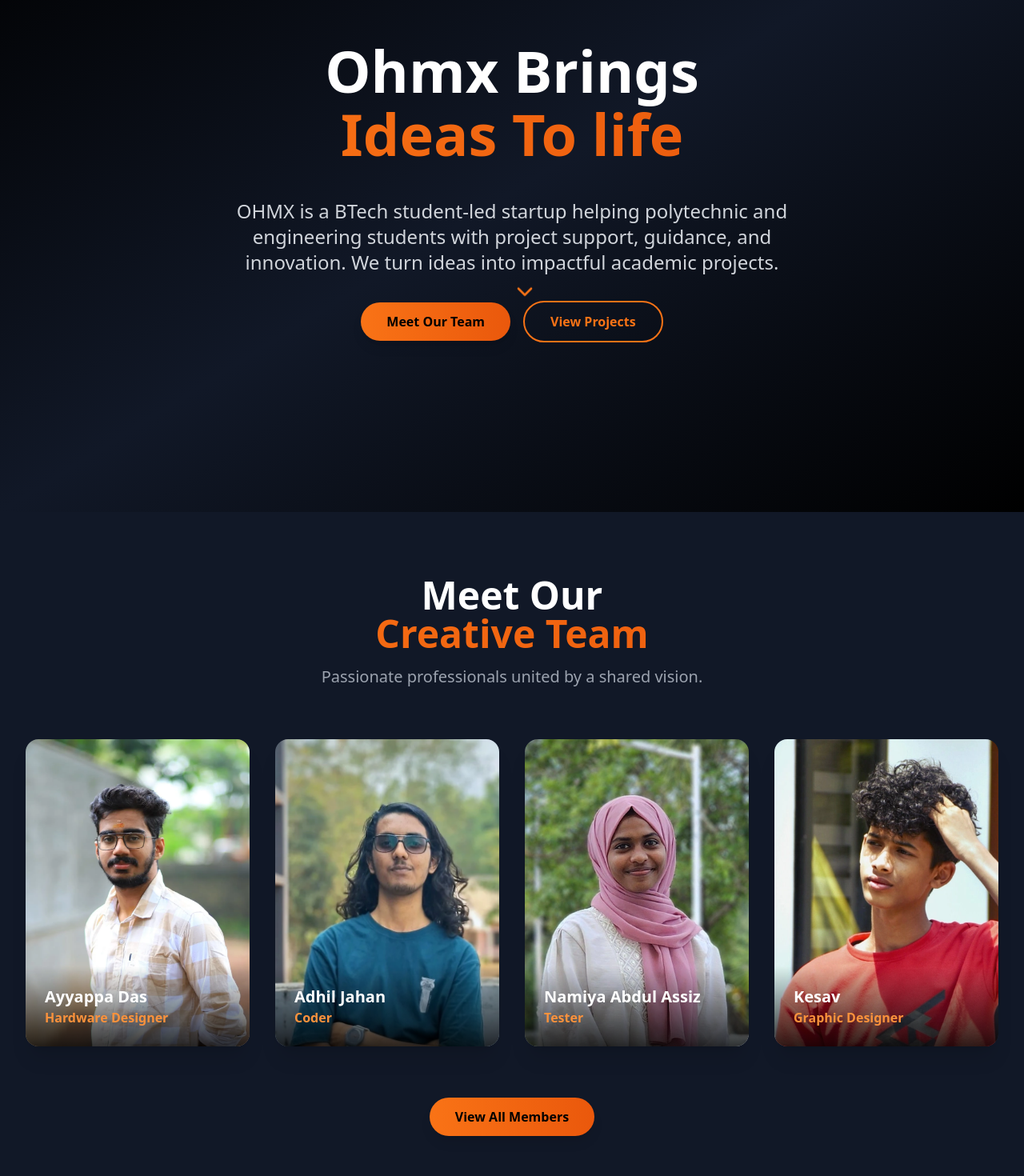
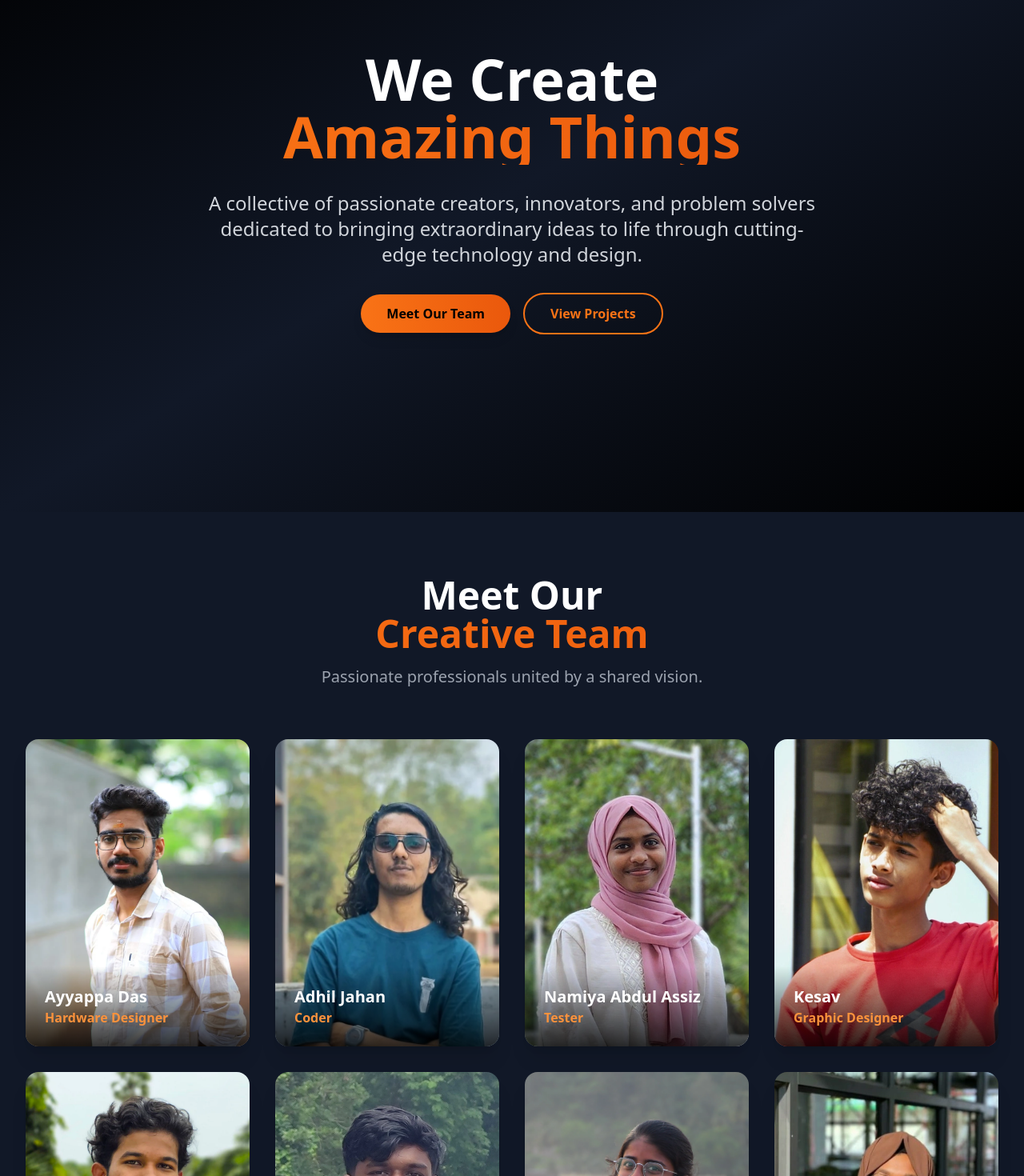
Before and after one commit to HiranNath/OHMX, a React (Vite) app: page / in a window 1280 px wide. Shown: the part 160-1630 px from the top of the page at 80% size. Built offline with nearby package versions, Linux system fonts and the light colour scheme.

Commit message:
Refactor App component: remove unused AllTeamPage and update Hero and Team components for improved functionality and clarity

```diff
--- a/src/App.tsx
+++ b/src/App.tsx
@@ -3,10 +3,9 @@
 import Header from './components/Header';
 import Footer from './components/Footer';
 import ProjectDetails from './components/ProjectDetails';
-import AllProjectsPage from './components/AllProjectsPage';
-import AllTeamPage from './components/AllTeamPage';
-import StorePage from './components/StorePage';
-import HomePage from './components/HomePage';
+import AllProjectsPage from './components/AllProjectsPage'; // Corrected path
+import StorePage from './components/StorePage'; // Corrected path
+import HomePage from './components/HomePage'; // Corrected path
 import { Loader2 } from 'lucide-react';
 
 function App() {
@@ -53,7 +52,7 @@
             <Route path="/" element={<HomePage />} />
             <Route path="/project/:id" element={<ProjectDetails />} />
             <Route path="/projects" element={<><AllProjectsPage /><Footer /></>} />
-            <Route path="/team" element={<><AllTeamPage /><Footer /></>} />
+            {/* REMOVED: The /team route is no longer needed */}
             <Route path="/store" element={<><StorePage /><Footer /></>} />
           </Routes>
         </main>
--- a/src/components/AllTeamPage.tsx
+++ /dev/null
@@ -1,28 +0,0 @@
-import React from 'react';
-import { useNavigate } from 'react-router-dom';
-import { ArrowLeft } from 'lucide-react';
-// CHANGED: The import path is now for the same directory
-import Team from './Team';
-
-const AllTeamPage: React.FC = () => {
-  const navigate = useNavigate();
-
-  return (
-    <div className="bg-gray-900 pt-24">
-      <div className="max-w-7xl mx-auto px-4 sm:px-6 lg:px-8">
-        <button
-          onClick={() => navigate('/')}
-          className="inline-flex items-center px-8 py-3 bg-gradient-to-r from-orange-500 to-orange-600 text-black font-semibold rounded-full hover:from-orange-600 hover:to-orange-700 transform hover:scale-105 transition-all duration-300 shadow-lg"
-        >
-          <ArrowLeft size={20} className="mr-2" />
-          Back to Home
-        </button>
-      </div>
-
-      {/* Reusing the Team component to show all members */}
-      <Team showAll={true} />
-    </div>
-  );
-};
-
-export default AllTeamPage;
--- a/src/components/Hero.tsx
+++ b/src/components/Hero.tsx
@@ -1,9 +1,11 @@
 import React from 'react';
 import { ChevronDown } from 'lucide-react';
+// REMOVED: useNavigate is not needed here
 
 const Hero: React.FC = () => {
+
   const handleNavClick = (sectionId: string) => {
-    // This function ensures smooth scrolling to a section
+    // This function ensures smooth scrolling
     document.getElementById(sectionId)?.scrollIntoView({ behavior: 'smooth' });
   };
 
@@ -12,18 +14,16 @@
       <div className="relative max-w-7xl mx-auto px-4 sm:px-6 lg:px-8 text-center">
         <div className="space-y-8">
 
-          {/* UPDATED: Added an intermediate font size for tablets */}
           <h1 className="text-5xl sm:text-6xl md:text-7xl font-bold">
-            Ohmx Brings
-            <span className="block bg-gradient-to-r from-orange-500 to-orange-600 bg-clip-text text-transparent leading-[1.2] pb-1.5">
-              Ideas To life
+            We Create
+            <span className="block bg-gradient-to-r from-orange-500 to-orange-600 bg-clip-text text-transparent">
+              Amazing Things
             </span>
           </h1>
 
-          {/* UPDATED: Adjusted font sizes for better scaling */}
           <p className="text-lg sm:text-xl md:text-2xl text-gray-300 max-w-3xl mx-auto leading-relaxed">
-           OHMX is a BTech student-led startup helping polytechnic and engineering students with project support, guidance, and innovation.
-           We turn ideas into impactful academic projects.
+            A collective of passionate creators, innovators, and problem solvers
+            dedicated to bringing extraordinary ideas to life through cutting-edge technology and design.
           </p>
 
           <div className="flex flex-col sm:flex-row gap-4 justify-center items-center">
@@ -41,13 +41,6 @@
             </button>
           </div>
         </div>
-
-        {/* UPDATED: Made the scroll indicator a clickable button */}
-        <div className="absolute bottom-8 left-1/2 -translate-x-1/2 animate-bounce">
-          <button onClick={() => handleNavClick('team')} aria-label="Scroll down">
-            <ChevronDown size={32} className="text-orange-500" />
-          </button>
-        </div>
       </div>
     </section>
   );
--- a/src/components/Team.tsx
+++ b/src/components/Team.tsx
@@ -1,15 +1,7 @@
 import React from 'react';
-import { useNavigate } from 'react-router-dom';
 import { Github, Linkedin, Mail } from 'lucide-react';
 
-// This prop tells the component whether to show all members or just a few
-interface TeamProps {
-  showAll?: boolean;
-}
-
-const Team: React.FC<TeamProps> = ({ showAll = false }) => {
-  const navigate = useNavigate();
-
+const Team: React.FC = () => {
   const teamMembers = [
     { id: 1, name: "Ayyappa Das", role: "Hardware Designer", image: "/team/ayyapadas.webp", bio: "Passionate hardware designer.", social: { github: "#", linkedin: "#", email: "#" } },
     { id: 2, name: "Adhil Jahan", role: "Coder", image: "/team/adhil.webp", bio: "Passionate coder crafting flawless algorithms.", social: { github: "#", linkedin: "#", email: "#" } },
@@ -21,10 +13,8 @@
     { id: 8, name: "Najiya", role: "Competition Scout", image: "/team/najiya.webp", bio: "Spotting the next contest where we can shine.", social: { github: "#", linkedin: "#", email: "#" } }
   ];
 
-  const membersToShow = showAll ? teamMembers : teamMembers.slice(0, 4);
-
   return (
-    <section id="team" className={showAll ? "pt-16 pb-20 bg-gray-900" : "py-20 bg-gray-900"}>
+    <section id="team" className="py-20 bg-gray-900">
       <div className="max-w-7xl mx-auto px-4 sm:px-6 lg:px-8">
         <div className="text-center mb-16">
           <h2 className="text-4xl md:text-5xl font-bold mb-4 text-white">
@@ -38,12 +28,10 @@
           </p>
         </div>
 
-        {/* --- THIS IS THE CORRECTED PART --- */}
         <div className="grid grid-cols-1 sm:grid-cols-2 lg:grid-cols-4 gap-8">
-          {membersToShow.map((member) => (
+          {teamMembers.map((member) => (
             <div
               key={member.id}
-              // The responsive width classes are no longer needed here
               className="relative group h-96 w-full rounded-2xl overflow-hidden shadow-xl"
             >
               <img src={member.image} alt={member.name} className="w-full h-full object-cover transition-transform duration-500 ease-in-out group-hover:scale-110" />
@@ -66,17 +54,6 @@
             </div>
           ))}
         </div>
-
-        {!showAll && (
-          <div className="text-center mt-16">
-            <button
-              onClick={() => navigate('/team')}
-              className="px-8 py-3 bg-gradient-to-r from-orange-500 to-orange-600 text-black font-semibold rounded-full hover:from-orange-600 hover:to-orange-700 transform hover:scale-105 transition-all duration-300 shadow-lg"
-            >
-              View All Members
-            </button>
-          </div>
-        )}
       </div>
     </section>
   );
```
